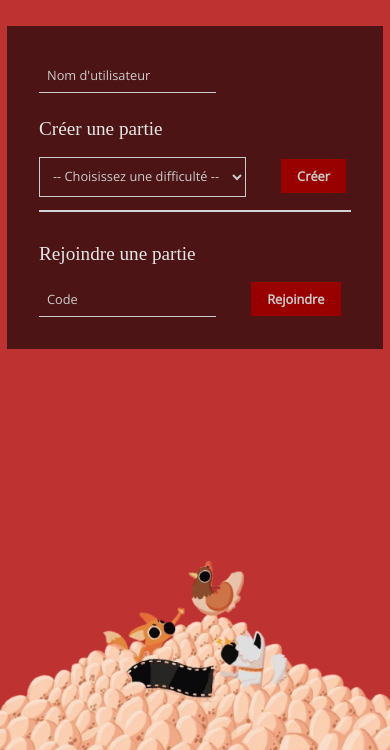
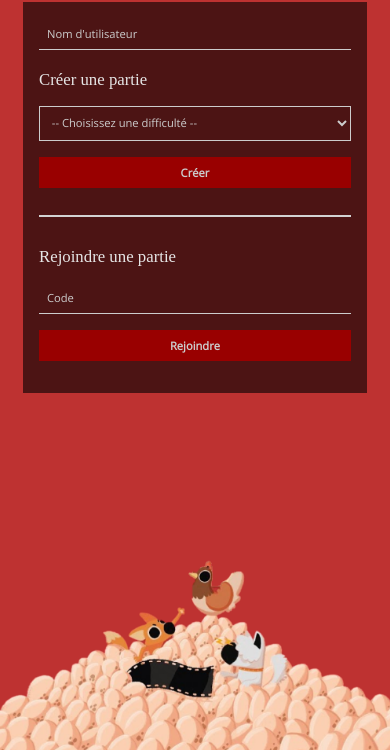
Before and after one commit to Mathis-web/PoulePoule-Online, a website: page public/index.html in a window 390 px wide. Shown: the part 94-844 px from the top of the page. Drawn offline with nearby package versions, Linux system fonts and the light colour scheme; no server answers.

Commit message:
modif on the responsive

```diff
--- a/public/css/styles.css
+++ b/public/css/styles.css
@@ -7,7 +7,7 @@ body{
 }
 
 .container {
-    min-height: 100vh;
+    height: 100vh;
     display: flex;
     justify-content: center;
 }
@@ -366,7 +366,7 @@ body{
     }
 }
 
-@media all and (max-width: 360px) {
+@media all and (max-width: 390px) {
     .game-form {
         font-size: 0.7rem;
         padding: 1rem;
--- a/public/js/main.js
+++ b/public/js/main.js
@@ -1,6 +1,6 @@
 const main = {
-    // socket: io('ws://localhost:3000'),
-    socket: io('https://poulepoule-online.herokuapp.com/'),
+    socket: io('ws://localhost:3000'),
+    // socket: io('https://poulepoule-online.herokuapp.com/'),
 
     init: () => {
         main.usernameInput = document.getElementById('username');
```
